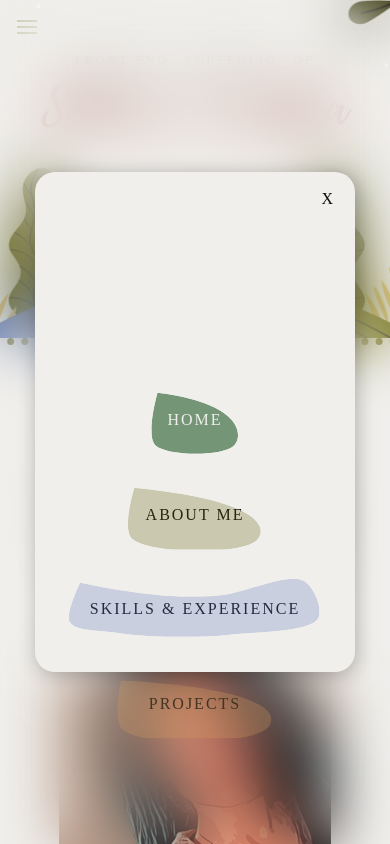
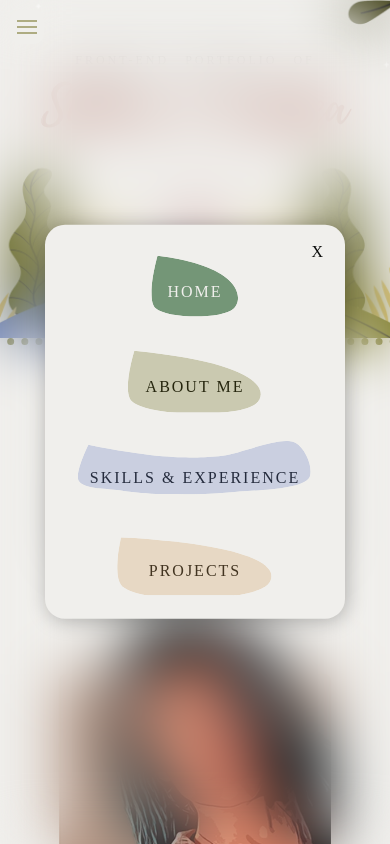
Before and after one commit to SabinaCristea/portfolio-website, a React (Vite) app: page /home in a window 390 px wide. Both pictures are taken after a click on the button 27 px from the left and 27 px from the top of the page. Shown: the top 844 px of the page. Built offline with nearby package versions, Linux system fonts and the light colour scheme; a web font is replaced by a local one.

Commit message:
Finished implemented the menu

```diff
--- a/src/components/MenuBtn.jsx
+++ b/src/components/Menu.jsx
@@ -2,7 +2,7 @@ import { useState } from "react";
 import Modal from "./Modal";
 import NavBar from "./NavBar";
 
-function MenuBtn() {
+function Menu() {
   const [showMenu, setShowMenu] = useState(false);
 
   function handleOpenMenu() {
@@ -12,9 +12,8 @@ function MenuBtn() {
   return (
     <>
       <button
-        className="bg-[var(--color-pink-primary)] p-[0.7rem] sm:p-[1rem] rounded-[1rem] absolute top-[1rem] left-[1rem] sm:top-[2rem] sm:left-[2rem] md:hidden"
+        className="fixed bg-[var(--color-pink-primary)] p-[0.7rem] sm:p-[1rem] rounded-[1rem] top-[1rem] left-[1rem] sm:top-[2rem] sm:left-[2rem] md:hidden z-[999999]"
         onClick={() => {
-          console.log("asdfghjk");
           handleOpenMenu();
         }}
       >
@@ -30,14 +29,14 @@ function MenuBtn() {
             backgroundColor: "var(--color-pink-primary)",
           }}
           onClose={() => setShowMenu(false)}
-          className="w-[32rem] sm:w-[40rem] h-[50rem]"
+          className="w-[30rem] sm:w-[40rem] h-[auto] px-0 py-0"
           additionalStyle="md:hidden"
         >
-          <NavBar />
+          <NavBar onClose={() => setShowMenu(false)} />
         </Modal>
       )}
     </>
   );
 }
 
-export default MenuBtn;
+export default Menu;
--- a/src/components/NavBar.jsx
+++ b/src/components/NavBar.jsx
@@ -3,7 +3,7 @@ import styles from "./NavBar.module.css";
 import { useEffect, useState } from "react";
 import NavLink from "./NavLink";
 
-function NavBar() {
+function NavBar({ onClose }) {
   const [scroll, setScroll] = useState(false);
   const navigate = useNavigate();
 
@@ -14,7 +14,7 @@ function NavBar() {
 
   useEffect(() => {
     const handleScroll = () => {
-      const isSticky = window.scrollY > 1050;
+      const isSticky = window.scrollY > 1050 && window.innerWidth > 768;
       setScroll(isSticky);
 
       const nav = document.querySelector("nav");
@@ -41,7 +41,7 @@ function NavBar() {
     <div
       className={`md:flex md:items-center md:justify-center md:max-w-[100vw] md:m-auto md:z-[999] md:py-[1rem] ${scroll ? styles.sticky : ""}`}
     >
-      <div className="nav-wrapper h-[8rem]">
+      <div className="nav-wrapper md:h-[8rem]">
         <nav className="md:w-[76rem] lg:w-[100rem] flex flex-col gap-[2rem] md:gap-0 md:flex-row items-center justify-between xl:w-[110rem] ">
           <NavLink
             navLinkStyle={navLinkStyle}
@@ -50,8 +50,11 @@ function NavBar() {
             alt="Home"
             navNo="1"
             pathName="home"
+            onclose={onClose}
           >
-            <p className={`${navTextStyle} md:left-[3rem] lg:left-[auto] `}>
+            <p
+              className={`${navTextStyle} top-[3.5rem] md:left-[3rem] lg:left-[auto] `}
+            >
               HOME
             </p>
           </NavLink>
@@ -63,8 +66,11 @@ function NavBar() {
             alt="About"
             navNo="2"
             pathName="about"
+            onclose={onClose}
           >
-            <p className={`${navTextStyle} md:left-[2.5rem] lg:left-[auto] `}>
+            <p
+              className={`${navTextStyle} top-[3.5rem] md:left-[2.5rem] lg:left-[auto] `}
+            >
               ABOUT ME
             </p>
           </NavLink>
@@ -76,8 +82,11 @@ function NavBar() {
             alt="Skills"
             navNo="3"
             pathName="skills"
+            onclose={onClose}
           >
-            <p className={`${navTextStyle} md:left-[4.2rem] lg:left-[auto] `}>
+            <p
+              className={`${navTextStyle} top-[3.1rem] md:left-[4.2rem] lg:left-[auto] `}
+            >
               SKILLS & EXPERIENCE
             </p>
           </NavLink>
@@ -89,8 +98,11 @@ function NavBar() {
             alt="Projects"
             navNo="4"
             pathName="projects"
+            onclose={onClose}
           >
-            <p className={`${navTextStyle} md:left-[3.5rem] lg:left-[auto] `}>
+            <p
+              className={`${navTextStyle} top-[3.5rem] md:left-[3.5rem] lg:left-[auto] `}
+            >
               PROJECTS
             </p>
           </NavLink>
--- a/src/components/NavLink.jsx
+++ b/src/components/NavLink.jsx
@@ -8,13 +8,17 @@ function NavLink({
   alt,
   navNo,
   pathName,
+  onclose,
 }) {
   const location = useLocation();
 
   return (
-    <div
+    <button
       className={`${navLinkStyle} ${location.pathname === `/${pathName}` ? styles.active : ""}`}
-      onClick={() => handleClick(`/${pathName}`)}
+      onClick={() => {
+        handleClick(`/${pathName}`);
+        onclose();
+      }}
     >
       {children}
       <img
@@ -22,7 +26,7 @@ function NavLink({
         alt={alt}
         className="opacity-[0.28] md:w-[90%] lg:w-[100%]"
       />
-    </div>
+    </button>
   );
 }
 
--- a/src/components/ProjectsCarousel.jsx
+++ b/src/components/ProjectsCarousel.jsx
@@ -75,7 +75,7 @@ function ProjectsCarousel() {
               onClose={() => setDetailsBtnClicked(false)}
             >
               <p
-                className={`text-center text-[var(--color-black)] text-[1.4rem] sm:text-[1.4rem] md:text-[1.6rem] lg:text-[1.8rem] px-[2rem] py-[2rem] lg:py-0`}
+                className={`text-center text-[var(--color-black)] text-[1.4rem] sm:text-[1.4rem] md:text-[1.6rem] lg:text-[1.8rem] px-[2rem] py-[2rem] `}
               >
                 {data.projects[currentSlide].description}
               </p>
--- a/src/pages/AppLayout.jsx
+++ b/src/pages/AppLayout.jsx
@@ -3,7 +3,7 @@
 import { Outlet } from "react-router-dom";
 import Footer from "../components/Footer";
 import NavBar from "../components/NavBar";
-import MenuBtn from "../components/MenuBtn";
+import Menu from "../components/Menu";
 
 function AppLayout() {
   return (
@@ -11,7 +11,7 @@ function AppLayout() {
       <div className="hidden md:flex">
         <NavBar />
       </div>
-      <MenuBtn />
+      <Menu />
       <Outlet />
       <Footer />
     </div>
```
